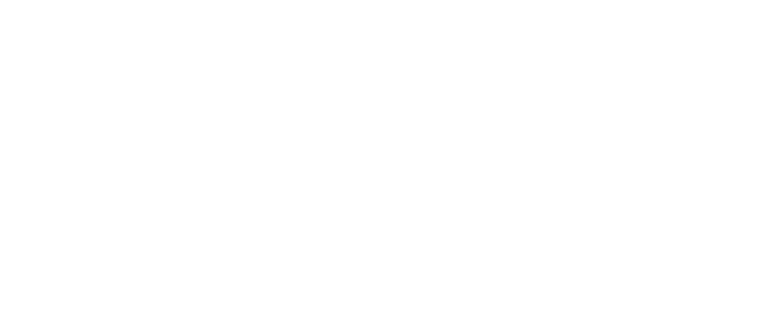
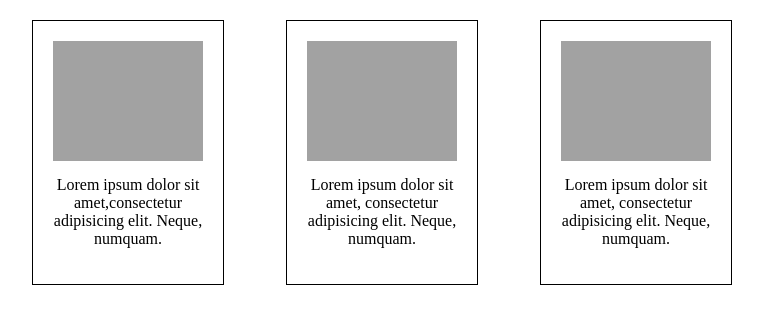
Before and after one commit to Iksix/Adaptive, a plain HTML site: page index.html in a window 1280 px wide. Shown: the whole page, without its empty margins (258-1021 px from the left). Drawn offline with Linux system fonts and the light colour scheme.

Commit message:
add basic code

```diff
--- a/index.html
+++ b/index.html
@@ -4,9 +4,38 @@
     <meta charset="UTF-8">
     <meta http-equiv="X-UA-Compatible" content="IE=edge">
     <meta name="viewport" content="width=device-width, initial-scale=1.0">
+    <link rel="stylesheet" href="style.css">
     <title>Adaptive</title>
 </head>
 <body>
+    <div class="container">
 
+        <div class="card">
+
+                    <div class="card__image"></div>
+                    <p class="card__description">
+                    Lorem ipsum dolor sit amet,consectetur adipisicing elit. Neque, numquam.
+                    </p>
+        </div>
+
+        <div class="card">
+
+                    <div class="card__image"></div>
+                    <p class="card__description">
+                    Lorem ipsum dolor sit amet, consectetur adipisicing elit. Neque, numquam.
+                    </p>
+
+        </div>
+
+        <div class="card">
+
+                    <div class="card__image"></div>
+                    <p class="card__description">
+                    Lorem ipsum dolor sit amet, consectetur adipisicing elit. Neque, numquam.
+                    </p>
+
+        </div>
+
+        </div>
 </body>
 </html>
--- /dev/null
+++ b/style.css
@@ -0,0 +1,39 @@
+.container {
+
+    display: flex;
+
+    justify-content: space-between;
+
+    width: 700px;
+
+    margin: 20px auto;
+
+   }
+
+   .card {
+
+    width: 150px;
+
+    border: 1px solid black;
+
+    padding: 20px;
+
+   }
+
+   .card__image {
+
+    height: 120px;
+
+    background-color: #a2a2a2;
+
+    margin: auto;
+
+   }
+
+   .card__description {
+
+    margin-top: 15px;
+
+    text-align: center;
+
+   }
```
